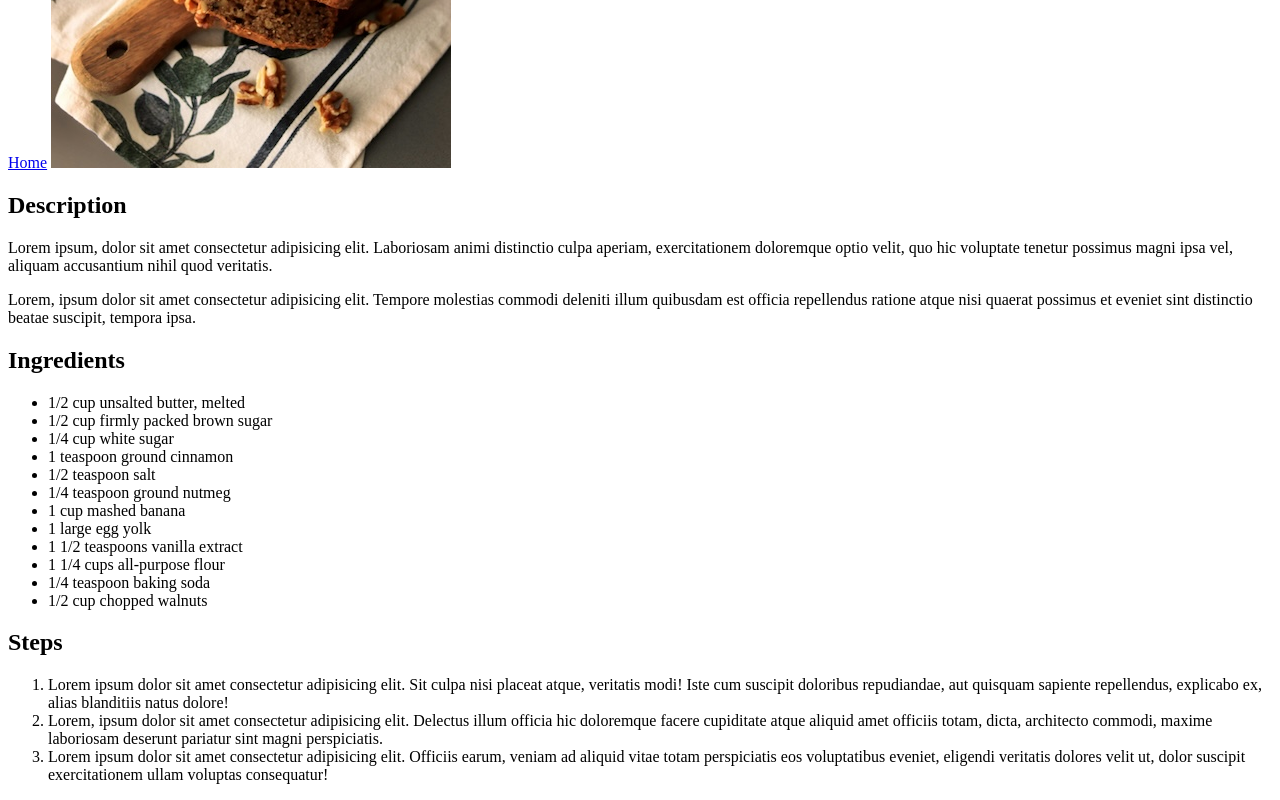
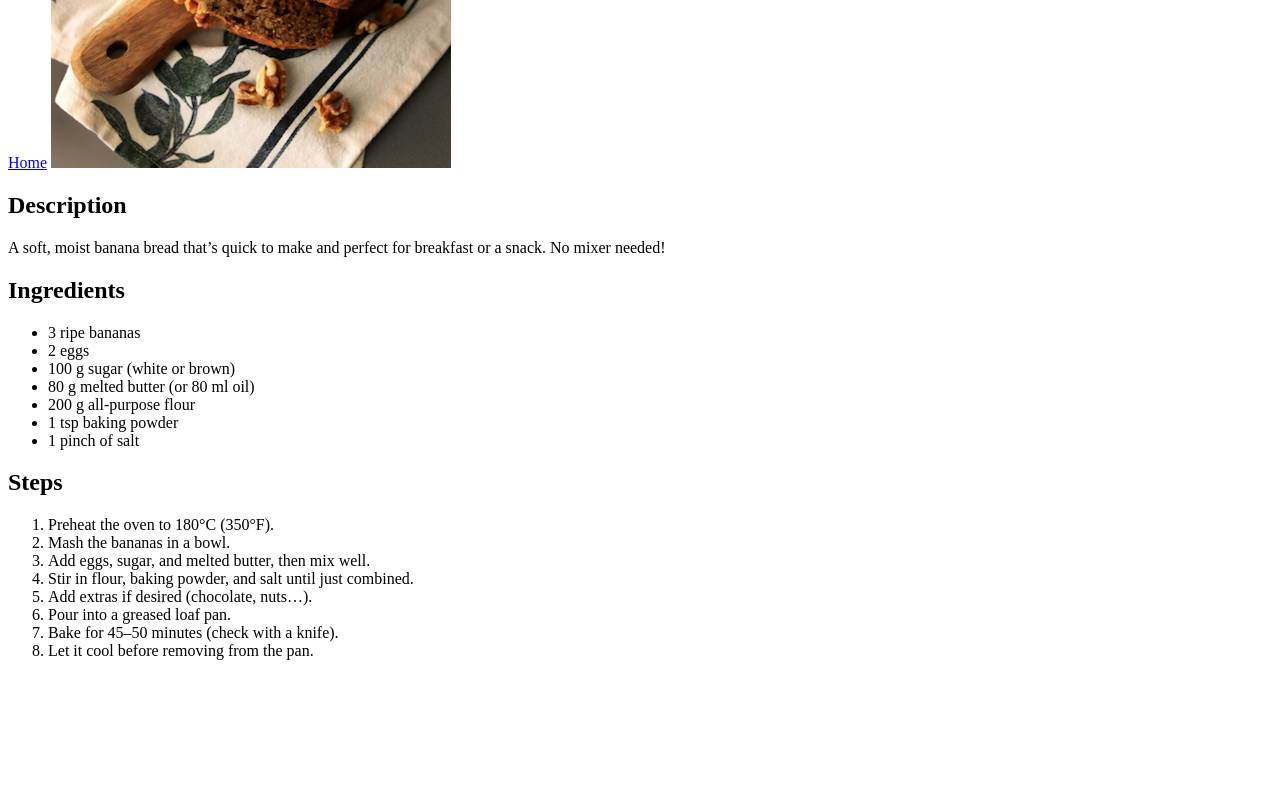
Before and after one commit to MohamedBouabdallah/odin-recipes, a plain HTML site: page recipes/banana-bread.html in a window 1280 px wide. Shown: the part 512-1312 px from the top of the page. After the commit the page ends 1188 px from the top, so only its background shows below. Drawn offline with Linux system fonts and the light colour scheme.

Commit message:
Replace lorem ipsum by actual ingredient

```diff
--- a/recipes/banana-bread.html
+++ b/recipes/banana-bread.html
@@ -10,28 +10,27 @@
     <a href="../index.html">Home</a>
     <img src="../images/banana-bread.jpg" alt="banana bread picture" height="600" width="400">
     <h2>Description</h2>
-    <p>Lorem ipsum, dolor sit amet consectetur adipisicing elit. Laboriosam animi distinctio culpa aperiam, exercitationem doloremque optio velit, quo hic voluptate tenetur possimus magni ipsa vel, aliquam accusantium nihil quod veritatis.</p>
-    <p>Lorem, ipsum dolor sit amet consectetur adipisicing elit. Tempore molestias commodi deleniti illum quibusdam est officia repellendus ratione atque nisi quaerat possimus et eveniet sint distinctio beatae suscipit, tempora ipsa.</p>
+    <p>A soft, moist banana bread that’s quick to make and perfect for breakfast or a snack. No mixer needed!</p>
     <h2>Ingredients</h2>
     <ul>
-        <li>1/2 cup unsalted butter, melted</li>
-<li>1/2 cup firmly packed brown sugar</li>
-<li>1/4 cup white sugar</li>
-<li>1 teaspoon ground cinnamon</li>
-<li>1/2 teaspoon salt</li>
-<li>1/4 teaspoon ground nutmeg</li>
-<li>1 cup mashed banana</li>
-<li>1 large egg yolk</li>
-<li>1 1/2 teaspoons vanilla extract</li>
-<li>1 1/4 cups all-purpose flour</li>
-<li>1/4 teaspoon baking soda</li>
-<li>1/2 cup chopped walnuts</li>
+        <li>3 ripe bananas</li>
+        <li>2 eggs</li>
+        <li>100 g sugar (white or brown)</li>
+        <li>80 g melted butter (or 80 ml oil)</li>
+        <li>200 g all-purpose flour</li>
+        <li>1 tsp baking powder</li>
+        <li>1 pinch of salt</li>
     </ul>
     <h2>Steps</h2>
     <ol>
-        <li>Lorem ipsum dolor sit amet consectetur adipisicing elit. Sit culpa nisi placeat atque, veritatis modi! Iste cum suscipit doloribus repudiandae, aut quisquam sapiente repellendus, explicabo ex, alias blanditiis natus dolore!</li>
-        <li>Lorem, ipsum dolor sit amet consectetur adipisicing elit. Delectus illum officia hic doloremque facere cupiditate atque aliquid amet officiis totam, dicta, architecto commodi, maxime laboriosam deserunt pariatur sint magni perspiciatis.</li>
-        <li>Lorem ipsum dolor sit amet consectetur adipisicing elit. Officiis earum, veniam ad aliquid vitae totam perspiciatis eos voluptatibus eveniet, eligendi veritatis dolores velit ut, dolor suscipit exercitationem ullam voluptas consequatur!</li>
+        <li>Preheat the oven to 180°C (350°F).</li>
+        <li>Mash the bananas in a bowl.</li>
+        <li>Add eggs, sugar, and melted butter, then mix well.</li>
+        <li>Stir in flour, baking powder, and salt until just combined.</li>
+        <li>Add extras if desired (chocolate, nuts…).</li>
+        <li>Pour into a greased loaf pan.</li>
+        <li>Bake for 45–50 minutes (check with a knife).</li>
+        <li>Let it cool before removing from the pan.</li>
     </ol>
 </body>
 </html>
```
